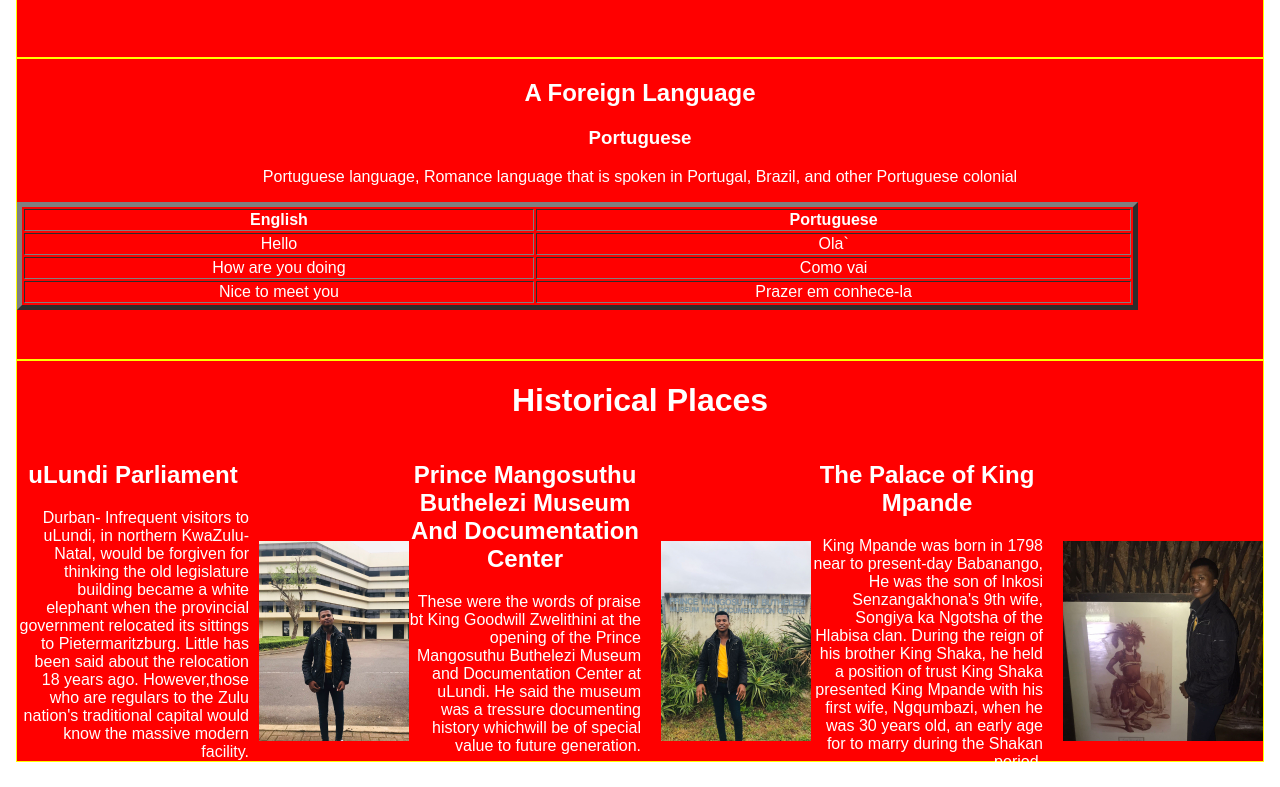
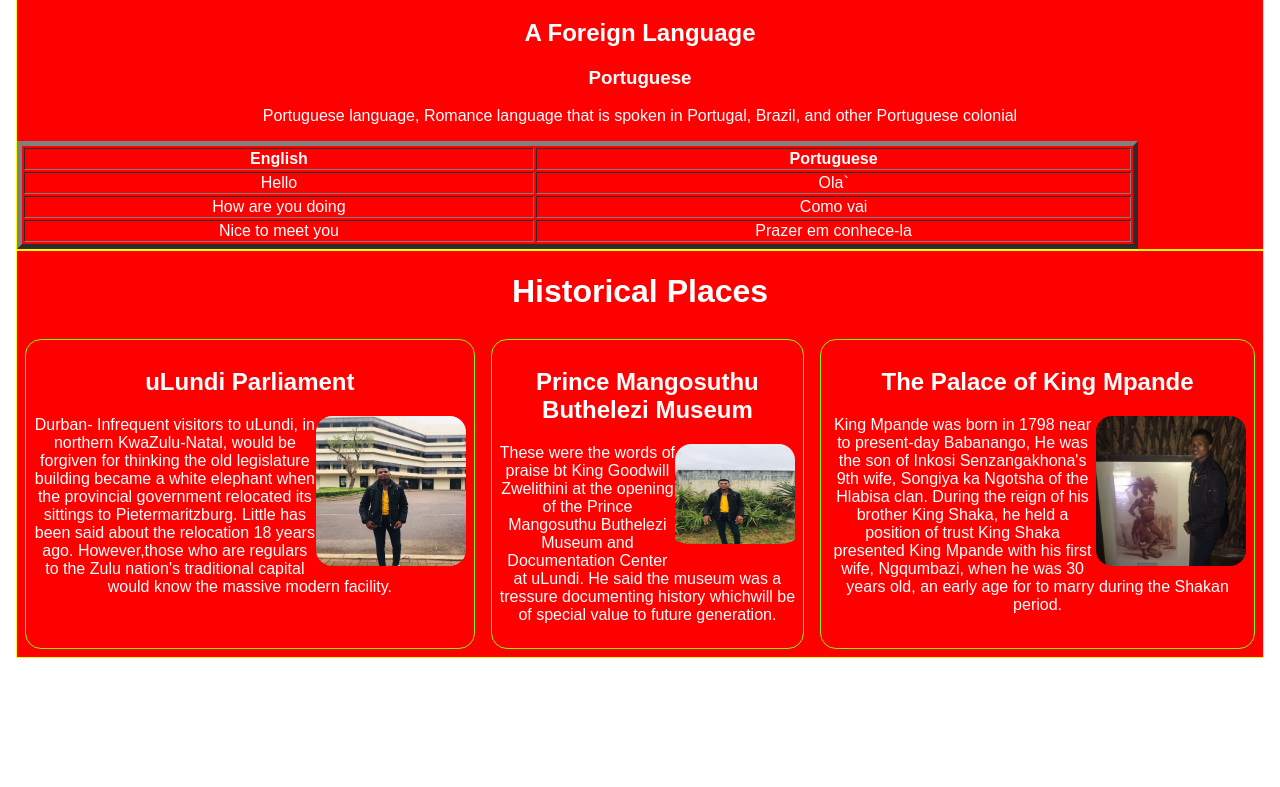
Before and after one commit to cyanda1007/html, a plain HTML site: page index.html in a window 1280 px wide. Shown: the part 762-1549 px from the top of the page. After the commit the page ends 1436 px from the top, so only its background shows below. Drawn offline with Linux system fonts and the light colour scheme.

Commit message:
added modify files

```diff
--- a/index.html
+++ b/index.html
@@ -13,11 +13,9 @@
     <div class="main-container">
         <div class="container-1">
             <h1>
-                <marquee> WELCOME TO SIYANDA NTSHANGASE'S WEBPAGE </marquee>
-            </h1>
+                <marquee> WELCOME TO SIYANDA NTSHANGASE'S WEBPAGE </marquee></h1>
             <h2 class="name"> Siyanda Ntshangase</h2>
-            <img class="profile" src="./pictures/IMG_2375.JPG" width="300px"
-                height="200px" alt="profile">
+            <img class="profile" src="./pictures/IMG_2375.JPG" alt="profile">
         </div>
 
         <div class="container-2">
@@ -66,8 +64,9 @@
             <h1 class="title"> Historical Places</h1>
             <div class="History">
 
-                <div class="content-1">
+                <div class="macya content-1">
                     <h2>uLundi Parliament</h2>
+                    <img class="Place1" src="./pictures/Image from iOS (2).jpg" alt="Places">
                     <p> Durban- Infrequent visitors to uLundi, in northern KwaZulu-Natal,
                         would be forgiven for thinking the old legislature building became a white elephant when the
                         provincial government relocated its sittings to Pietermaritzburg.
@@ -76,17 +75,19 @@
                         traditional capital would know the massive modern facility.
                     </p>
                 </div>
-                <img class="Place1" src="./pictures/Image from iOS (2).jpg" width="200px" height="200px" alt="Places">
-                <div class="content-2">
-                    <h2>Prince Mangosuthu Buthelezi Museum And Documentation Center</h2>
+                <!-- <img class="Place1" src="./pictures/Image from iOS (2).jpg" width="200px" height="200px" alt="Places"> -->
+                <div class="macya content-2">
+                    <h2>Prince Mangosuthu Buthelezi Museum </h2>
+                    <img class="Place2" src="./pictures/Image from iOS.jpg" alt="Places">
                     <p>  These were the words of praise bt King Goodwill Zwelithini at the opening of the Prince
                          Mangosuthu Buthelezi
                          Museum and Documentation Center at uLundi. He said the museum was a tressure documenting history
                          whichwill be of special value to future generation. </p>
                 </div>
-                <img class="Place2" src="./pictures/Image from iOS.jpg" width="200px" height="200px" alt="Places">
-                <div class="content-3">
+                <!-- <img class="Place2" src="./pictures/Image from iOS.jpg" width="200px" height="200px" alt="Places"> -->
+                <div class="macya content-3">
                     <h2>The Palace of King Mpande</h2>
+                    <img class="Place3" src="./pictures/Image from iOS (1).jpg" alt="Places">
                     <p>King Mpande was born in 1798 near to present-day Babanango, He was the son of Inkosi
                         Senzangakhona's 9th wife,
                         Songiya ka Ngotsha of the Hlabisa clan. During the reign of his brother King Shaka, he held a
@@ -95,7 +96,7 @@
                         early age for to marry during the Shakan period.
                     </p>
                 </div>
-                <img class="Place3" src="./pictures/Image from iOS (1).jpg" width="200px" height="200px" alt="Places">
+                <!-- <img class="Place3" src="./pictures/Image from iOS (1).jpg" width="200px" height="200px" alt="Places"> -->
             </div>
         </div>
 
--- a/style.css
+++ b/style.css
@@ -5,8 +5,8 @@ body{
 
 }
 .container-1{
+    height: 400px;
     border: 1px solid yellow;
-    height: 400px;
     background-color: red;
     color: white;
     align-items: center;
@@ -16,7 +16,6 @@ body{
 
 .container-2{
     border: 1px solid yellow;
-    height: 400px;
     background-color: red;
     color: white;
     text-align: center;
@@ -26,7 +25,6 @@ body{
 
 .container-3{
     border: 1px solid yellow;
-    height: 300px;
     background-color: red;
     color: white;
     text-align: center;
@@ -36,37 +34,57 @@ body{
 
 .container-4{
     border: 1px solid yellow;
-    height: 1000px;
     background-color: red;
     color: white;
-    text-align: right;
+    text-align:center;
+    flex-direction: column;
 }
 .name{
     text-align: center;
 }
+.macya{
+    border: 3px solid lawngreen;
+    padding: 0.5em;
+    margin: 0.5em;
+    border-radius: 1em;
+}
 .Place1{
-    margin-top:100px ;
-    margin-left: 20px;
+    border-radius: 1em;
+    float: right;
+    width: 150px;
+    height: 150px;
 }
 .Place2{
-    margin-top: 100px;
-    margin-left: 20px;
+    border-radius: 1em;
+    float: left;
+    width: 120px;
+    height: 100px;
 }
 .Place3{
-    margin-top: 100px;
-    margin-left: 20px;
+    border-radius: 1em;
+    float: right;
+    width: 150px;
+    height: 150px;
 }
 .content-1{
-    width: 50%;
-    float: left;
+    border-radius: 1em;
+    border: 1px solid lawngreen;
+    padding: 0.5em;
+    margin: 0.5em;
+    border-radius: 1em;
 }
 .content-2{
-    width: 50%;
-    float: right;
+    border-radius: 1em;
+    border: 1px solid lawngreen;
+    padding: 0.5em;
+    margin: 0.5em;
 }
 .content-3{
-    width: 50%;
-    float: left;
+    border-radius: 1em;
+    border: 1px solid lawngreen;
+    padding: 0.5em;
+    margin: 0.5em;
+    border-radius: 1em;
 }
 .title{
     text-align: center;
@@ -87,6 +105,8 @@ h2{
     justify-content: center;
     text-align: center;
 }
+
+
 @media screen and (min-width: 768px){
     .name{
         float: left;
@@ -105,7 +125,7 @@ h2{
         text-align: center;
         margin-top: 50px;
         display: flex;
-
+        border-radius: 1em;
     }
     .container-1{
         flex-direction: column;
@@ -113,10 +133,10 @@ h2{
     .container-2{
         flex-direction: column;
     }
-    .container-4{
-        height: 400px;
-    }
-    .Place1{
-        margin-left: 10px;
-    }
+
+    .Place2{
+    float: right;
+    padding-bottom: 10px;
 }
+
+}
```
